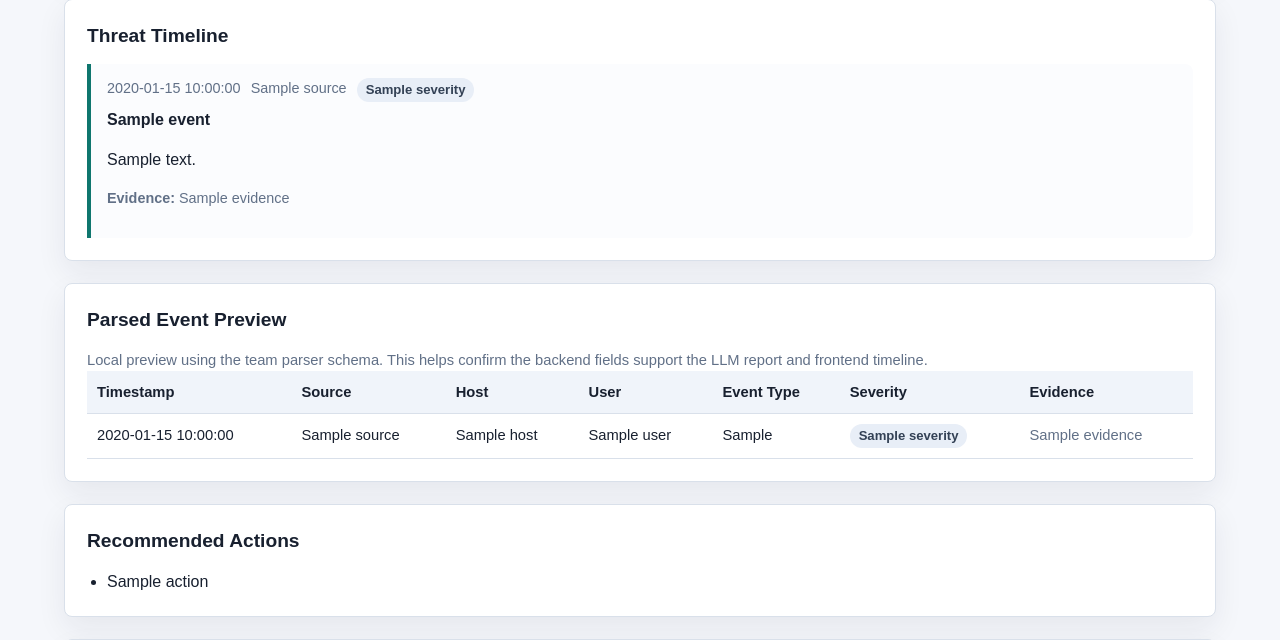
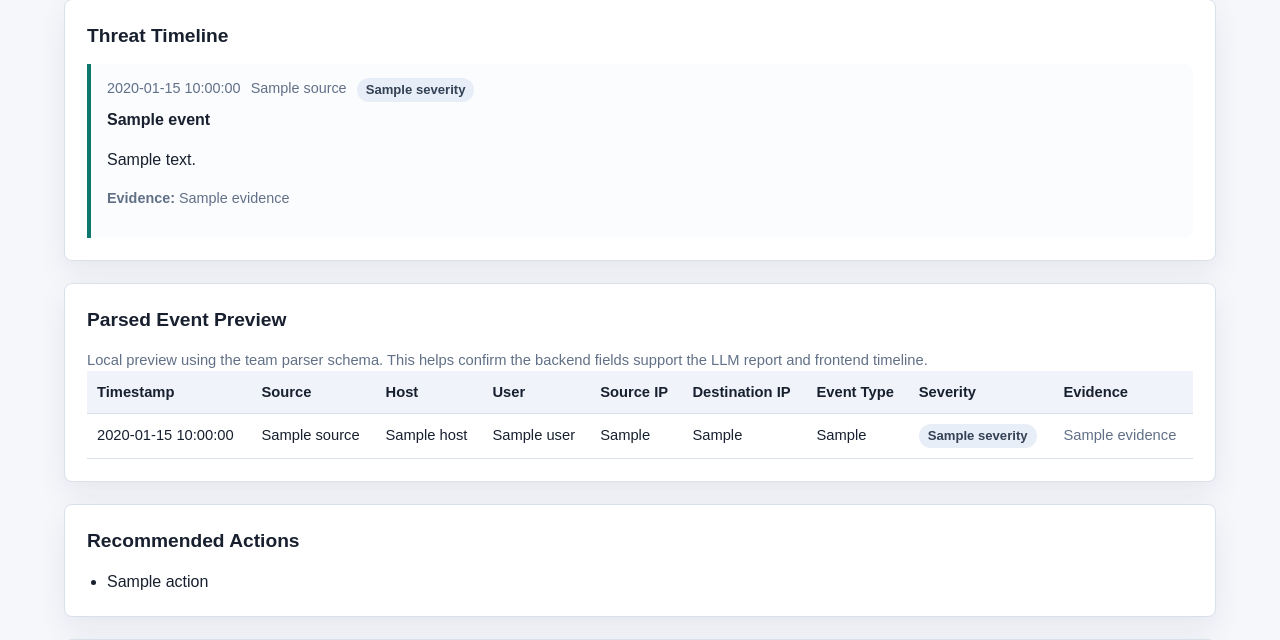
Before and after one commit to Dredman72/security-log-threat-timeline, a Flask app: template templates/index.html in a window 1280 px wide. Shown: the part 1568-2208 px from the top of the page. Run offline with Flask 3, Linux system fonts and the light colour scheme; the template is opened without the code that fills it: most values are stand-ins (such as "Sample title", 1, 10 or a date in 2020).

Commit message:
Improve parsed event preview table

```diff
--- a/templates/index.html
+++ b/templates/index.html
@@ -254,7 +254,7 @@
     .event-table {
       width: 100%;
       border-collapse: collapse;
-      min-width: 820px;
+      min-width: 1040px;
       font-size: 0.92rem;
     }
 
@@ -465,6 +465,8 @@
                   <th>Source</th>
                   <th>Host</th>
                   <th>User</th>
+                  <th>Source IP</th>
+                  <th>Destination IP</th>
                   <th>Event Type</th>
                   <th>Severity</th>
                   <th>Evidence</th>
@@ -477,6 +479,8 @@
                     <td>{{ item.source }}</td>
                     <td>{{ item.host }}</td>
                     <td>{{ item.user }}</td>
+                    <td>{{ item.source_ip or "Unknown" }}</td>
+                    <td>{{ item.destination_ip or "Unknown" }}</td>
                     <td>{{ item.event_type }}</td>
                     <td><span class="badge">{{ item.severity }}</span></td>
                     <td>{{ item.evidence }}</td>
```
